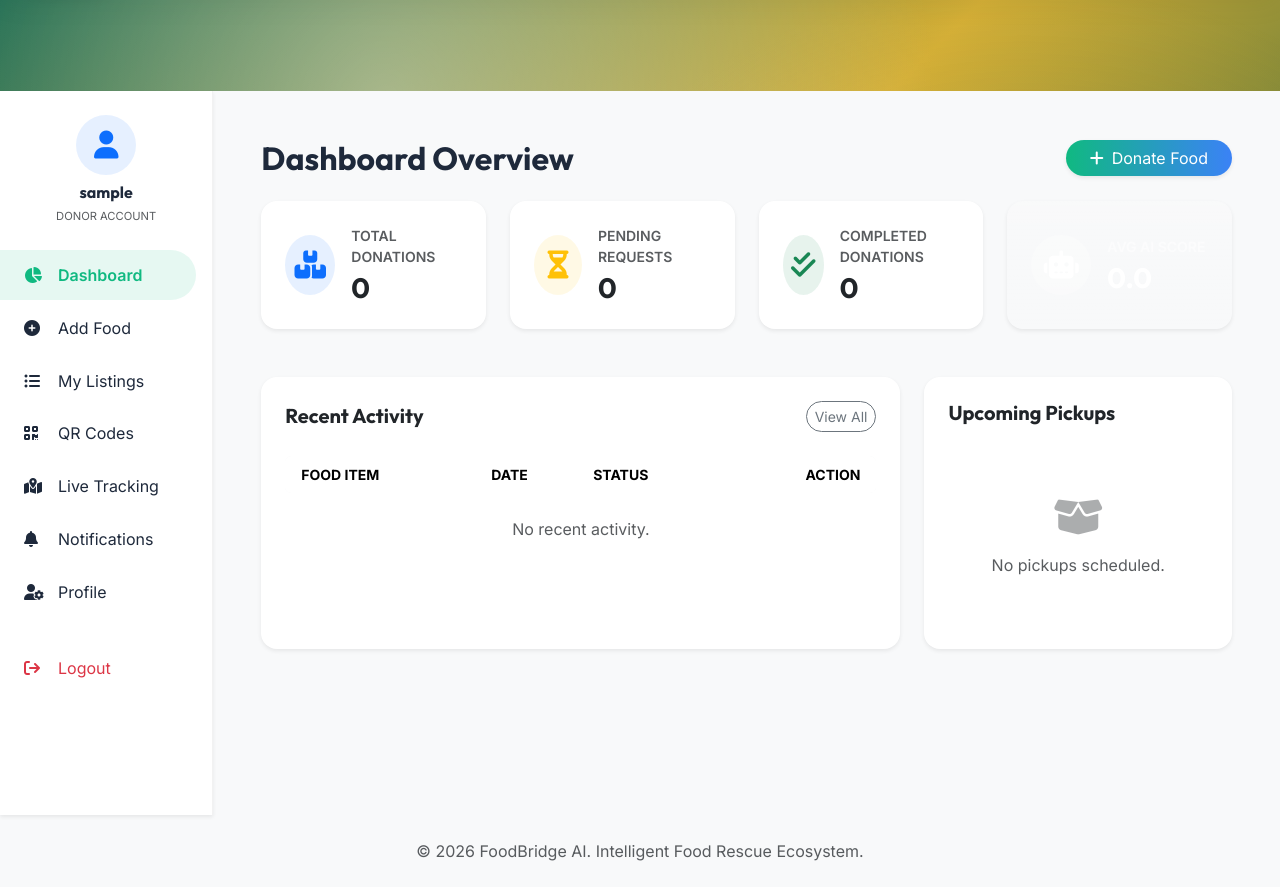
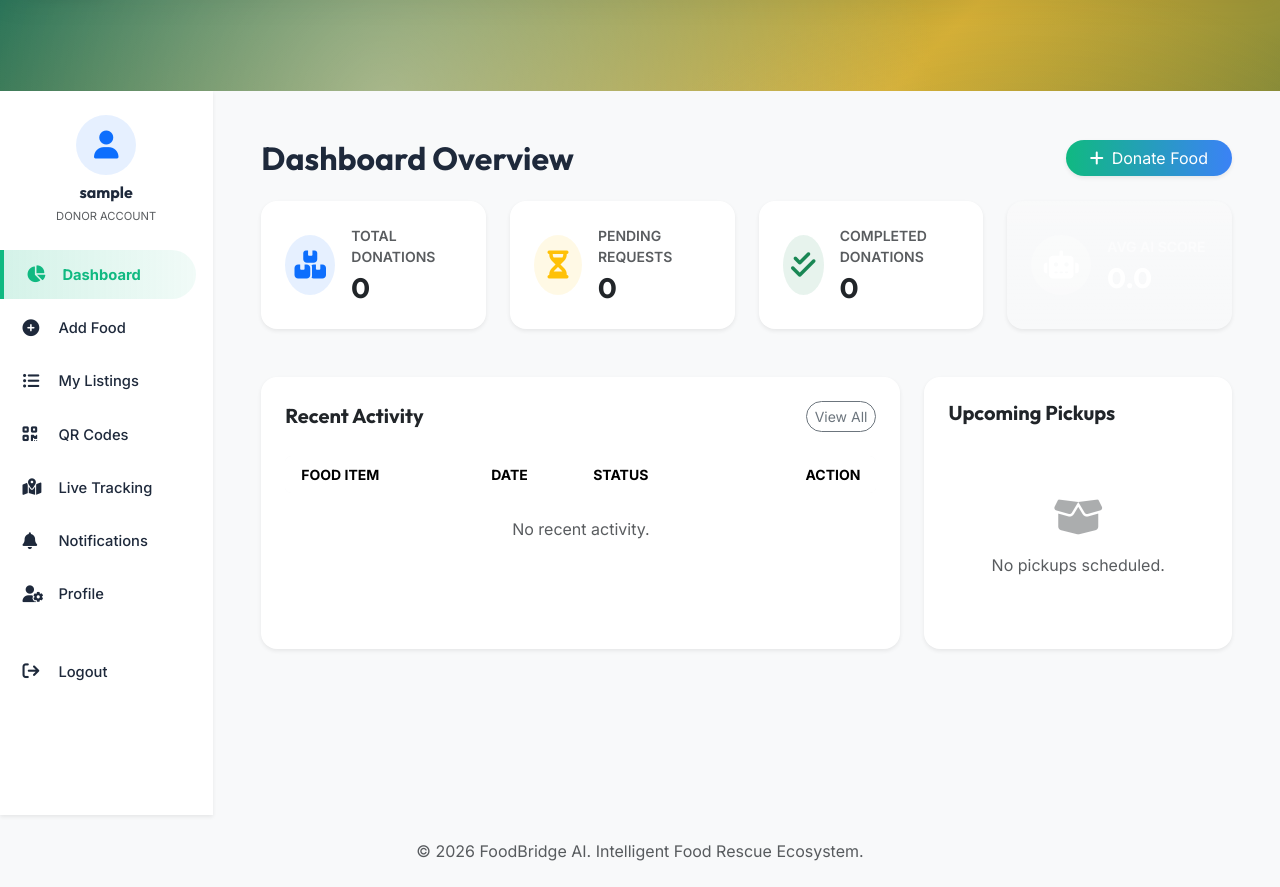
Before and after one commit to Rohith540-web/FoodBridge-AI, a Django app: page /dashboard/ in a window 1280 px wide. Shown: the part 57-944 px from the top of the page. Run offline with Django 5.2, Linux system fonts and the light colour scheme; the visitor is signed in with stand-in values (Sample User, id 1); data that the repository does not hold is empty.

Commit message:
Fix volunteer dashboard sidebar styling and block extra_css inheritance

```diff
--- a/static/css/style.css
+++ b/static/css/style.css
@@ -279,3 +279,63 @@ h1, h2, h3, h4, h5, h6, .navbar-brand {
     box-shadow: 0 10px 30px rgba(0, 0, 0, 0.15);
     border: 2px solid rgba(16, 185, 129, 0.35);
 }
+
+/* ==========================================================================
+   Dashboard Sidebar Styling
+   ========================================================================== */
+.sidebar {
+    min-height: calc(100vh - 76px);
+    background-color: var(--card-bg, #ffffff) !important;
+    border-right: 1px solid var(--glass-border, rgba(0, 0, 0, 0.08)) !important;
+    position: sticky;
+    top: 76px;
+    z-index: 100;
+}
+
+[data-theme="dark"] .sidebar {
+    background-color: #1e293b !important;
+    border-right-color: rgba(255, 255, 255, 0.08) !important;
+}
+
+.sidebar-link {
+    display: flex !important;
+    align-items: center !important;
+    padding: 0.85rem 1.4rem !important;
+    color: var(--text-color, #475569) !important;
+    text-decoration: none !important;
+    font-weight: 500 !important;
+    font-size: 0.92rem !important;
+    transition: all 0.2s ease !important;
+    border-radius: 0 50px 50px 0 !important;
+    margin-right: 1rem !important;
+    margin-bottom: 0.25rem !important;
+}
+
+.sidebar-link i {
+    width: 24px !important;
+    margin-right: 12px !important;
+    font-size: 1.05rem !important;
+}
+
+.sidebar-link:hover {
+    background-color: rgba(16, 185, 129, 0.12) !important;
+    color: #10b981 !important;
+    font-weight: 600 !important;
+    transform: translateX(4px);
+}
+
+.sidebar-link.active {
+    background: linear-gradient(90deg, rgba(16, 185, 129, 0.18), rgba(16, 185, 129, 0.06)) !important;
+    color: #10b981 !important;
+    font-weight: 700 !important;
+    border-left: 4px solid #10b981 !important;
+}
+
+[data-theme="dark"] .sidebar-link {
+    color: #94a3b8 !important;
+}
+
+[data-theme="dark"] .sidebar-link:hover,
+[data-theme="dark"] .sidebar-link.active {
+    color: #34d399 !important;
+}
--- a/templates/base.html
+++ b/templates/base.html
@@ -24,7 +24,7 @@
 
     <!-- Custom CSS -->
     {% load static %}
-    <link rel="stylesheet" href="{% static 'css/style.css' %}?v=1.6">
+    <link rel="stylesheet" href="{% static 'css/style.css' %}?v=1.7">
 
     {% block extra_css %}{% endblock %}
 </head>
--- a/templates/volunteer/deliveries.html
+++ b/templates/volunteer/deliveries.html
@@ -4,6 +4,7 @@
 {% block title %}My Deliveries - FoodBridge AI{% endblock %}
 
 {% block extra_css %}
+{{ block.super }}
 <style>
     .custom-map-pin {
         display: flex;
--- a/templates/volunteer/navigation.html
+++ b/templates/volunteer/navigation.html
@@ -4,6 +4,7 @@
 {% block title %}Navigation - FoodBridge AI{% endblock %}
 
 {% block extra_css %}
+{{ block.super }}
 <style>
     .nav-map-container {
         position: relative;
```
